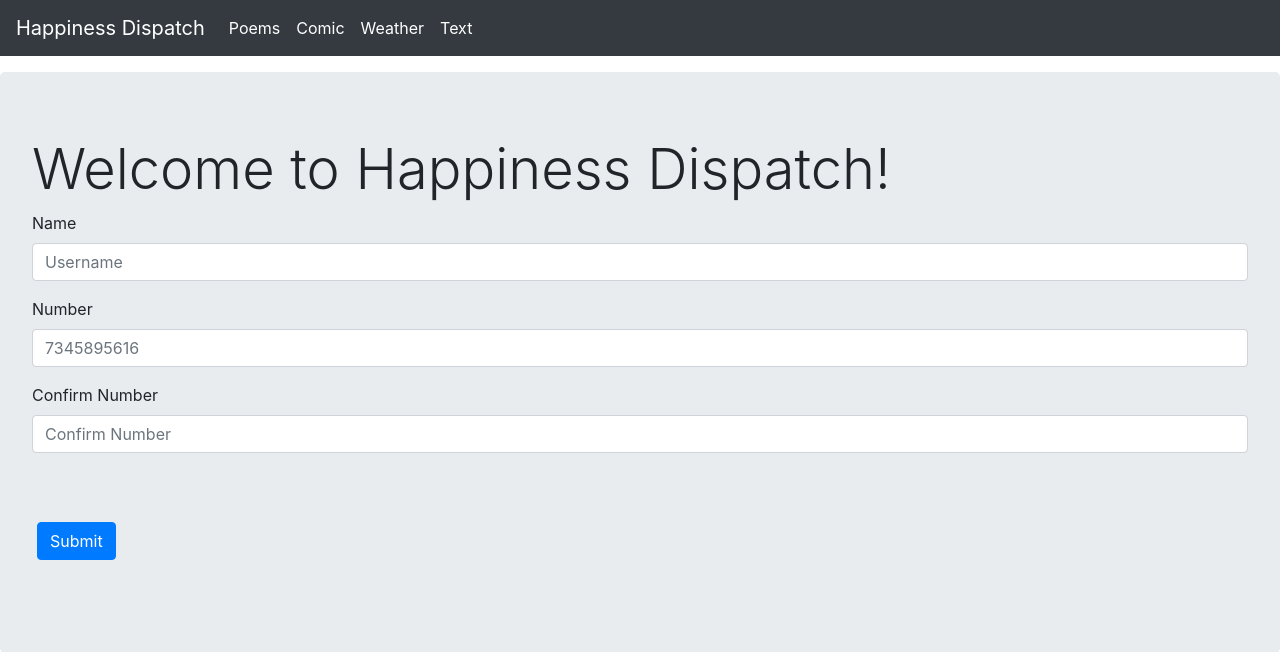
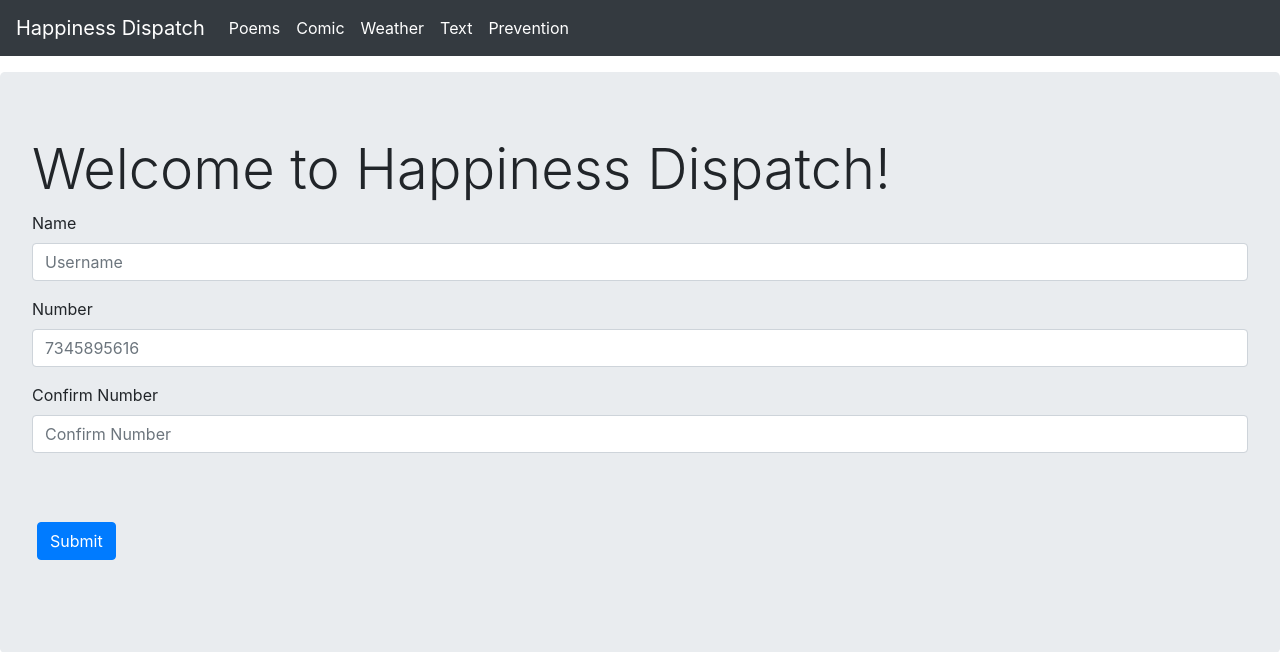
Before and after one commit to alexliu4/Happiness-Dispatch, a Flask app: page / in a window 1280 px wide. Shown: the top 652 px of the page. Run offline with Flask 2, Linux system fonts and the light colour scheme; some libraries are stand-ins or nearby versions.

Commit message:
prevention

```diff
--- a/app.py
+++ b/app.py
@@ -250,7 +250,7 @@ def home():
 
 @app.route('/prevention')
 def prevention():
-    return render_template('prevention.html')
+    return render_template('prevention.html', background = image_of_the_day())
 
 # @app.route('/auth', methods = ["POST"])
 # def auth():
--- a/templates/base.html
+++ b/templates/base.html
@@ -32,6 +32,9 @@
         </li>
         <li class="nav-item active">
           <a class="nav-link" href="/text">Text</a>
+        </li>
+        <li class="nav-item active">
+          <a class="nav-link" href="/prevention">Prevention</a>
         </li>
         <!-- {% if 'user' in session %}
         <li class="nav-item active">
```
